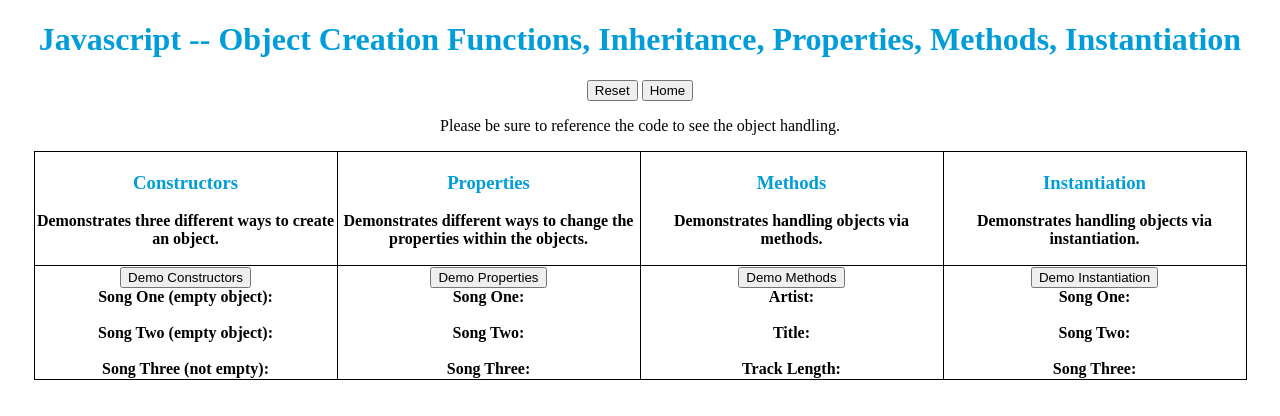
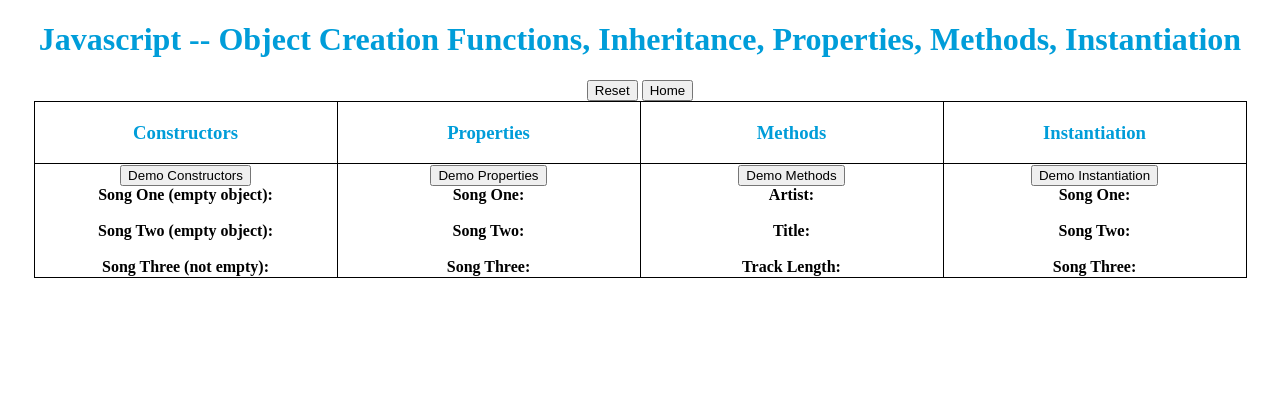
Before and after one commit to Hurst-Justin/Hurst-Justin.github.io, a plain HTML site: page 02-JavascriptObjects/index.html in a window 1280 px wide. Drawn offline with Linux system fonts and the light colour scheme.

Commit message:
Revert "added descriptions"
This reverts commit 02e0918951b7889b986756c40e6802edbd30ace3.

```diff
--- a/02-JavascriptObjects/index.html
+++ b/02-JavascriptObjects/index.html
@@ -13,25 +13,20 @@
             <div class=Section1>
                     <button  type="button" onclick="resetPage()" class="myButtons">Reset</button>
                     <button type="button" class="myButtons" onclick="window.location.href='../index.html'">Home</button>
-                    <p>Please be sure to reference the code to see the object handling.</p>
                     <table align="center">
                             <thead>
                                 <tr>
                                     <th>
                                             <h3>Constructors</h3>
-                                            <p>Demonstrates three different ways to create an object.</p>
                                     </th>
                                     <th>
                                             <h3>Properties</h3>
-                                            <p>Demonstrates different ways to change the properties within the objects.</p>
                                     </th>
                                     <th>
                                             <h3>Methods</h3>
-                                            <p>Demonstrates handling objects via methods.</p>
                                     </th>
                                     <th>
                                             <h3>Instantiation</h3>
-                                            <p>Demonstrates handling objects via instantiation.</p>
                                     </th>
                                 </tr>
                             </thead>
```
